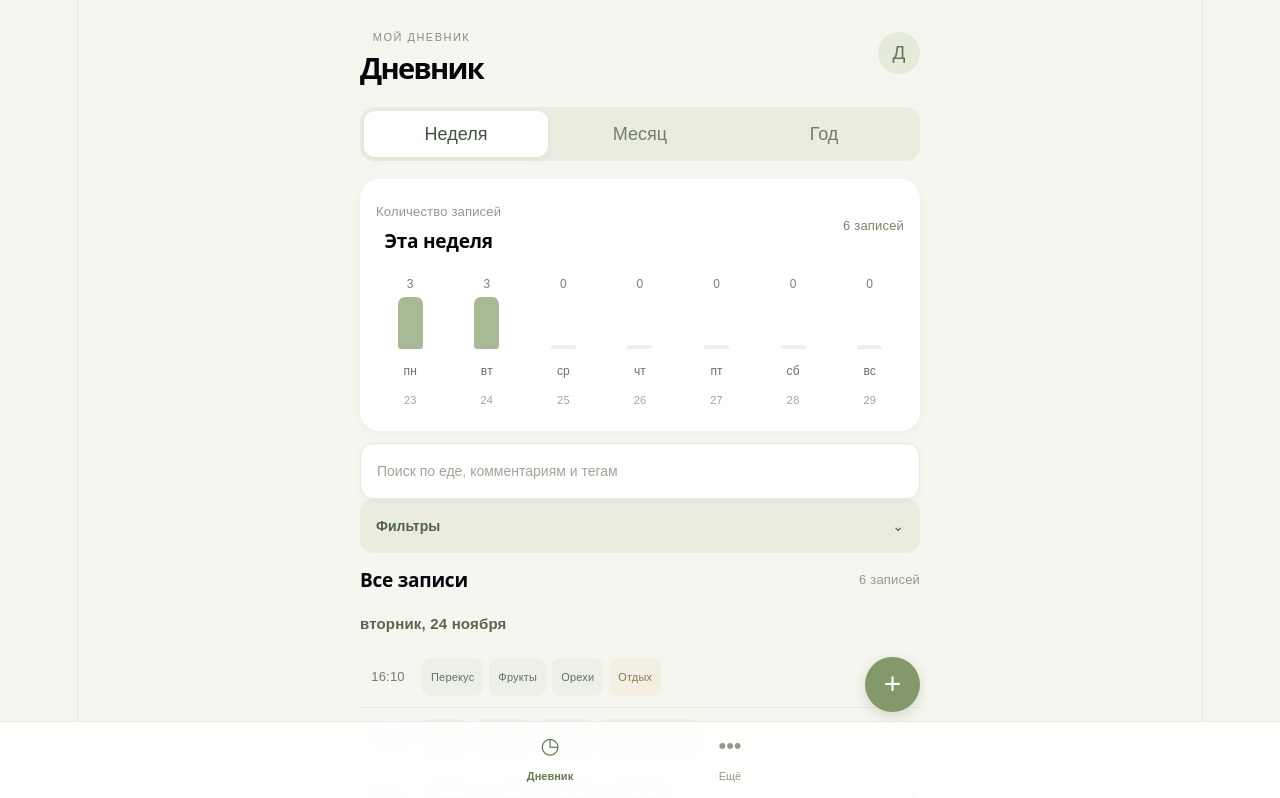
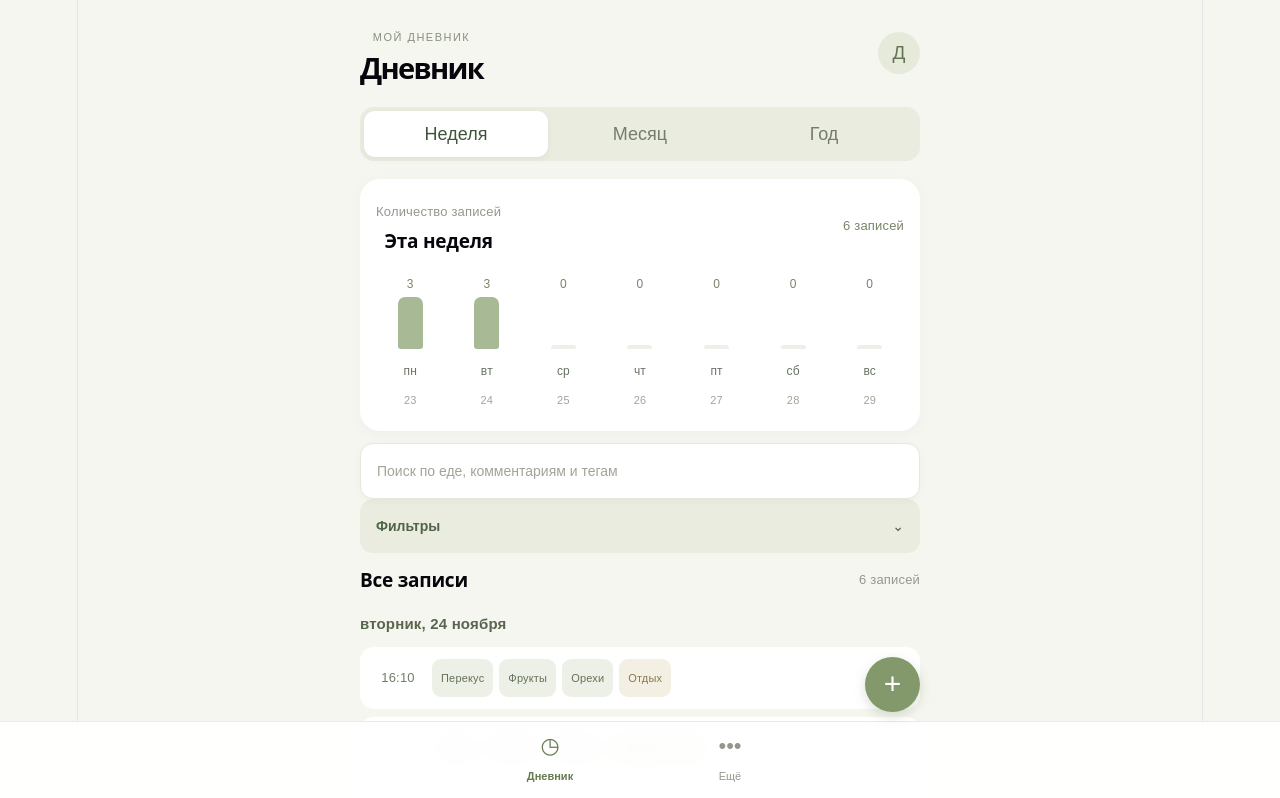
Before and after one commit to aannabella197-source/food-diary, a React (Vite) app: page / in a window 1280 px wide. Shown: the top 798 px of the page. Built offline with nearby package versions, Linux system fonts and the light colour scheme.

Commit message:
Style journal entries as light cards

```diff
--- a/src/App.css
+++ b/src/App.css
@@ -745,8 +745,10 @@ h2 {
   align-items: start;
   gap: 10px;
   min-height: 58px;
-  padding: 11px 4px;
-  border-bottom: 1px solid #e8ebdf;
+  margin-bottom: 8px;
+  padding: 12px 14px;
+  border-radius: 14px;
+  background: white;
 }
 
 .journal-time {
@@ -860,7 +862,7 @@ body[data-theme="dark"] .muted, body[data-theme="dark"] .eyebrow { color:#a0aa96
 body[data-theme="dark"] .profile-mark, body[data-theme="dark"] .settings-back { background: transparent; }
 body[data-theme="dark"] .back-button { background: transparent; }
 body[data-theme="dark"] .back-button, body[data-theme="dark"] .period-switch, body[data-theme="dark"] .filter-toggle { background:#343c30; color:#d4dfc9; }
-body[data-theme="dark"] .chart-card, body[data-theme="dark"] .editor-card, body[data-theme="dark"] .filter-panel, body[data-theme="dark"] .journal-empty, body[data-theme="dark"] .settings-placeholder { background:#292f27; color:#e2e7dc; }
+body[data-theme="dark"] .chart-card, body[data-theme="dark"] .editor-card, body[data-theme="dark"] .filter-panel, body[data-theme="dark"] .journal-entry, body[data-theme="dark"] .journal-empty, body[data-theme="dark"] .settings-placeholder { background:#292f27; color:#e2e7dc; }
 body[data-theme="dark"] .entry, body[data-theme="dark"] .journal-entry, body[data-theme="dark"] .setting-item { border-color:#3b4436; }
 body[data-theme="dark"] .tag, body[data-theme="dark"] .journal-entry .tag { background:#394332; color:#d0ddc2; }
 body[data-theme="dark"] .journal-entry .activity-tag { background:#49412d; color:#e2d4aa; }
```
